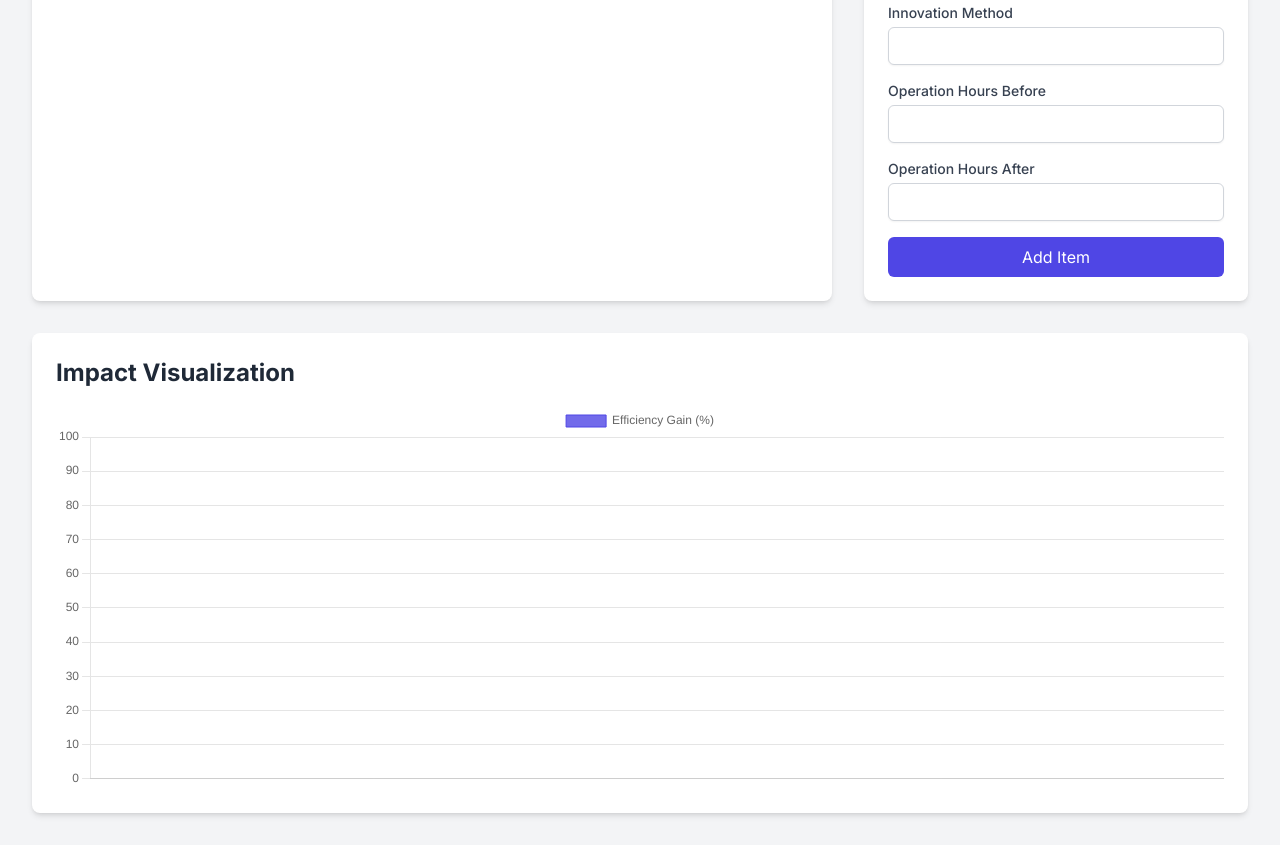
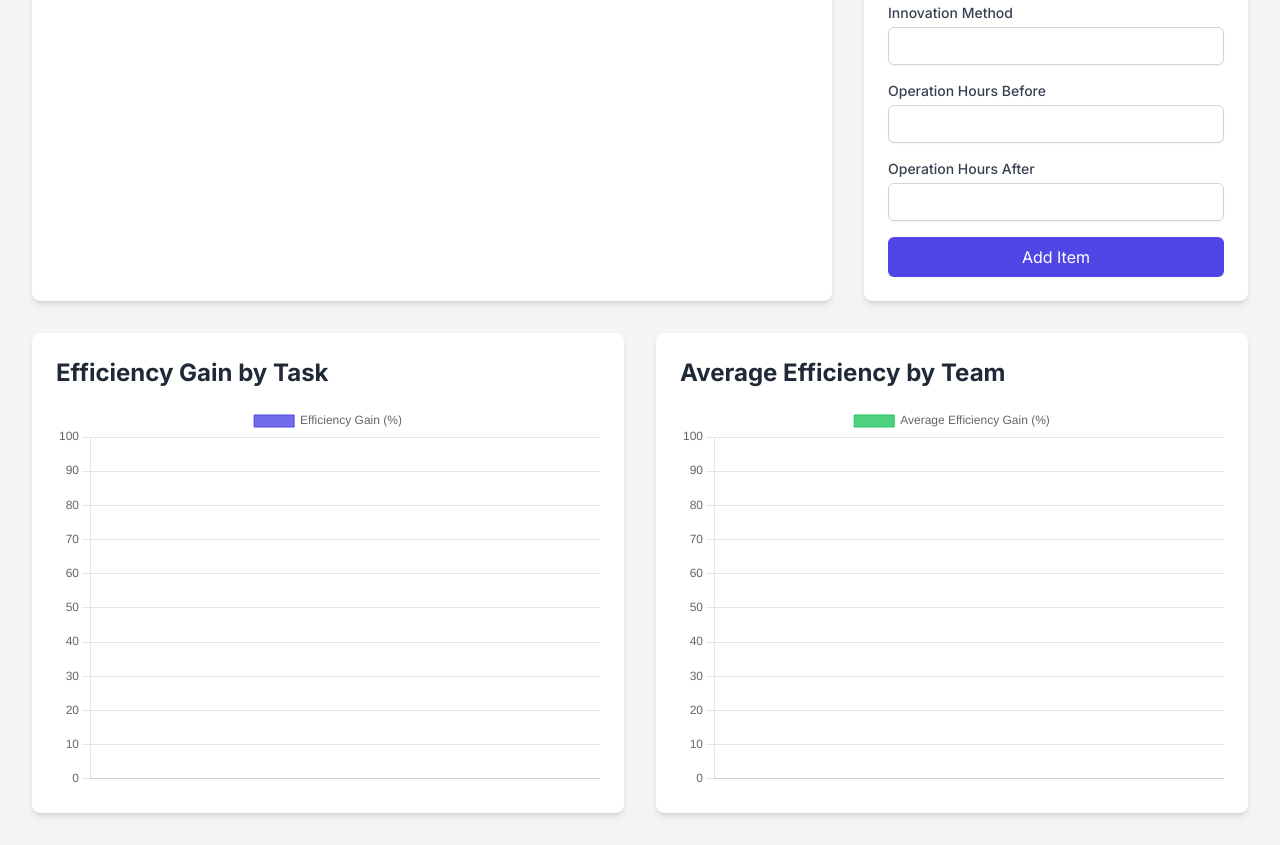
Before and after one commit to wing-noncoder/Micro-innovation-dashboard, a plain HTML site: page index.html in a window 1280 px wide. Shown: the part 505-1350 px from the top of the page. Drawn offline with nearby package versions, Linux system fonts and the light colour scheme; no server answers.

Commit message:
Update index.html
Add two graphs and add filter to the graphs

```diff
--- a/index.html
+++ b/index.html
@@ -129,11 +129,19 @@
         </div>
 
         <!-- Charts -->
-        <div class="mt-8 bg-white p-6 rounded-lg shadow-md">
-             <h2 class="text-2xl font-bold mb-4">Impact Visualization</h2>
-             <div class="relative h-96">
-                <canvas id="efficiencyChart"></canvas>
-             </div>
+        <div class="mt-8 grid grid-cols-1 lg:grid-cols-2 gap-8">
+            <div class="bg-white p-6 rounded-lg shadow-md">
+                 <h2 class="text-2xl font-bold mb-4">Efficiency Gain by Task</h2>
+                 <div class="relative h-96">
+                    <canvas id="taskEfficiencyChart"></canvas>
+                 </div>
+            </div>
+            <div class="bg-white p-6 rounded-lg shadow-md">
+                 <h2 class="text-2xl font-bold mb-4">Average Efficiency by Team</h2>
+                 <div class="relative h-96">
+                    <canvas id="teamEfficiencyChart"></canvas>
+                 </div>
+            </div>
         </div>
 
     </div>
@@ -187,13 +195,15 @@
 
         // --- App State ---
         let db; // Firestore instance
-        let efficiencyChart;
+        let taskEfficiencyChart;
+        let teamEfficiencyChart;
         let allInnovationData = [];
         let unsubscribe; // To store the Firestore listener
 
         // --- Main App Logic ---
         function startApp() {
-            renderChart();
+            renderTaskChart();
+            renderTeamChart();
 
             if (!firebaseConfig) {
                 const errorMessage = "This dashboard is not connected to a database. Please add your Firebase project configuration to the 'YOUR_FIREBASE_CONFIG' variable in the script section of this file to enable live data.";
@@ -286,7 +296,8 @@
 
             renderTable(filteredData);
             updateDashboard(filteredData);
-            updateChart(filteredData);
+            updateTaskChart(filteredData);
+            updateTeamChart(filteredData);
         }
 
         // --- UI Rendering ---
@@ -483,9 +494,9 @@
             return Object.keys(methodCounts).reduce((a, b) => methodCounts[a] > methodCounts[b] ? a : b);
         }
 
-        function renderChart() {
-            const ctx = document.getElementById('efficiencyChart').getContext('2d');
-            efficiencyChart = new Chart(ctx, {
+        function renderTaskChart() {
+            const ctx = document.getElementById('taskEfficiencyChart').getContext('2d');
+            taskEfficiencyChart = new Chart(ctx, {
                 type: 'bar',
                 data: { labels: [], datasets: [{
                     label: 'Efficiency Gain (%)',
@@ -502,16 +513,61 @@
             });
         }
 
-        function updateChart(data) {
-             if (!efficiencyChart) return;
-             efficiencyChart.data.labels = data.map(item => item.taskName);
-             efficiencyChart.data.datasets[0].data = data.map(item => {
+        function renderTeamChart() {
+            const ctx = document.getElementById('teamEfficiencyChart').getContext('2d');
+            teamEfficiencyChart = new Chart(ctx, {
+                type: 'bar',
+                data: { labels: [], datasets: [{
+                    label: 'Average Efficiency Gain (%)',
+                    data: [],
+                    backgroundColor: 'rgba(34, 197, 94, 0.8)',
+                    borderColor: 'rgba(34, 197, 94, 1)',
+                    borderWidth: 1 }]
+                },
+                options: {
+                    scales: { y: { beginAtZero: true, max: 100 }},
+                    responsive: true,
+                    maintainAspectRatio: false
+                }
+            });
+        }
+
+        function updateTaskChart(data) {
+             if (!taskEfficiencyChart) return;
+             taskEfficiencyChart.data.labels = data.map(item => item.taskName);
+             taskEfficiencyChart.data.datasets[0].data = data.map(item => {
                 if (item.hoursBefore > 0) {
                     return Math.round(((item.hoursBefore - item.hoursAfter) / item.hoursBefore) * 100)
                 }
                 return 0;
              });
-             efficiencyChart.update();
+             taskEfficiencyChart.update();
+        }
+
+        function updateTeamChart(data) {
+            if (!teamEfficiencyChart) return;
+
+            const teamData = {};
+            data.forEach(item => {
+                if (item.hoursBefore > 0) {
+                    if (!teamData[item.team]) {
+                        teamData[item.team] = { totalGain: 0, count: 0 };
+                    }
+                    const efficiency = ((item.hoursBefore - item.hoursAfter) / item.hoursBefore) * 100;
+                    teamData[item.team].totalGain += efficiency;
+                    teamData[item.team].count++;
+                }
+            });
+
+            const labels = Object.keys(teamData).sort();
+            const chartData = labels.map(team => {
+                const avg = teamData[team].totalGain / teamData[team].count;
+                return Math.round(avg);
+            });
+
+            teamEfficiencyChart.data.labels = labels;
+            teamEfficiencyChart.data.datasets[0].data = chartData;
+            teamEfficiencyChart.update();
         }
 
         // --- Utilities ---
```
